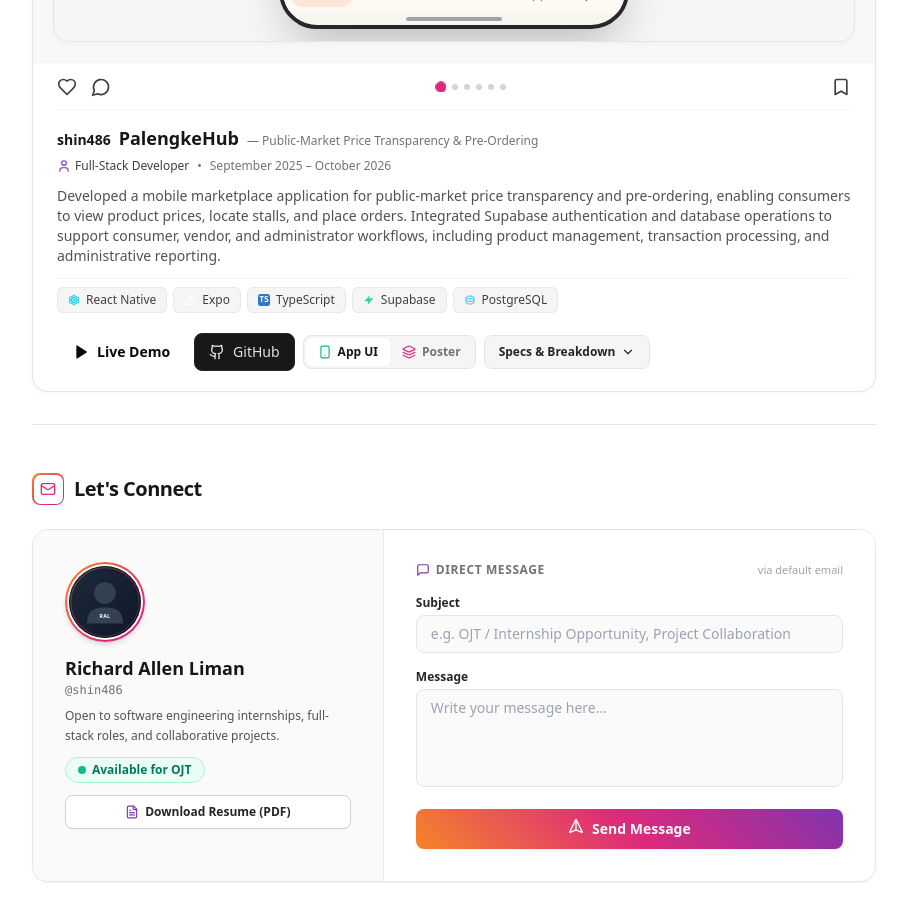
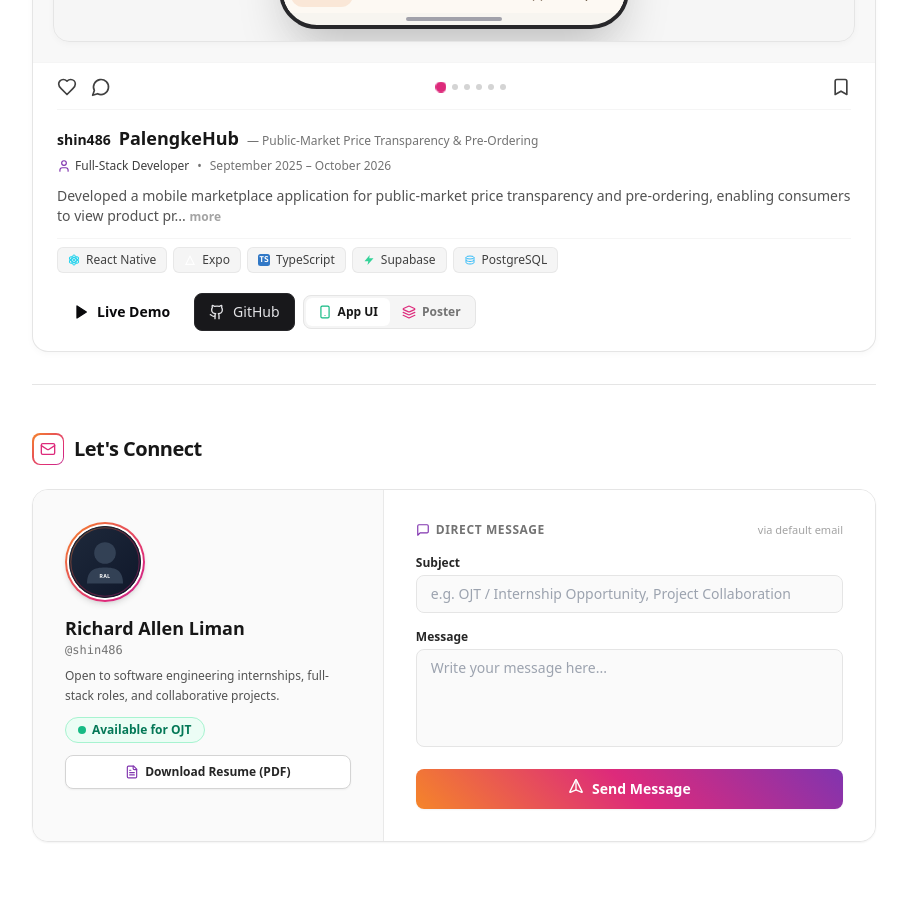
Before and after one commit to shin486/richard-allen-portfolio, a Next.js app: page / in a window 1280 px wide. Shown: the part 1240-2160 px from the top of the page, without its empty margins (0-907 px from the left). Built offline with nearby package versions, Linux system fonts and the light colour scheme.

Commit message:
feat: move project specs into caption with native Instagram '... more' expansion and clean up action buttons

```diff
--- a/components/ProjectGrid.tsx
+++ b/components/ProjectGrid.tsx
@@ -554,10 +554,56 @@ export const ProjectGrid: React.FC<ProjectGridProps> = ({
                   </div>
                 </div>
 
-                {/* Description */}
-                <p className="text-xs sm:text-sm text-neutral-600 dark:text-zinc-300 leading-relaxed">
-                  {activeProject.description}
-                </p>
+                {/* Instagram-Style Post Caption Body with "... more" / "less" Expansion */}
+                <div className="text-xs sm:text-sm text-neutral-600 dark:text-zinc-300 leading-relaxed">
+                  {isBreakdownExpanded ? (
+                    <div className="space-y-2.5 animate-fade-in">
+                      <p>{activeProject.description}</p>
+
+                      {/* Detailed Key Features & Architecture */}
+                      {activeProject.keyFeatures && activeProject.keyFeatures.length > 0 && (
+                        <div className="pt-2.5 border-t border-neutral-100 dark:border-zinc-800/80 space-y-1.5">
+                          <span className="text-[11px] font-bold uppercase tracking-wider text-neutral-700 dark:text-zinc-300 flex items-center gap-1.5">
+                            <CheckCircle className="w-3.5 h-3.5 text-emerald-500" />
+                            Key Features &amp; Architecture
+                          </span>
+                          <ul className="space-y-1.5 pl-1">
+                            {activeProject.keyFeatures.map((feature, idx) => (
+                              <li
+                                key={idx}
+                                className="flex items-start gap-2 text-xs text-neutral-600 dark:text-zinc-400"
+                              >
+                                <span className="mt-1.5 w-1.5 h-1.5 rounded-full bg-ig-pink flex-shrink-0" />
+                                <span className="leading-relaxed">{feature}</span>
+                              </li>
+                            ))}
+                          </ul>
+                        </div>
+                      )}
+
+                      <button
+                        type="button"
+                        onClick={() => setIsBreakdownExpanded(false)}
+                        className="text-neutral-400 hover:text-neutral-600 dark:text-zinc-500 dark:hover:text-zinc-300 font-semibold text-xs cursor-pointer inline-block"
+                      >
+                        less
+                      </button>
+                    </div>
+                  ) : (
+                    <p>
+                      {activeProject.description.length > 135
+                        ? `${activeProject.description.slice(0, 135).trim()}... `
+                        : `${activeProject.description} `}
+                      <button
+                        type="button"
+                        onClick={() => setIsBreakdownExpanded(true)}
+                        className="text-neutral-400 hover:text-neutral-600 dark:text-zinc-500 dark:hover:text-zinc-300 font-semibold text-xs cursor-pointer inline-block"
+                      >
+                        more
+                      </button>
+                    </p>
+                  )}
+                </div>
 
                 {/* Optional Service Management & Operations Callout (e.g., AVMS) */}
                 {activeProject.operationsNote && (
@@ -675,33 +721,6 @@ export const ProjectGrid: React.FC<ProjectGridProps> = ({
                   })}
                 </div>
 
-                {/* Inline Project Breakdown (Expands directly on the page, no modal layer lock) */}
-                {isBreakdownExpanded && (
-                  <div className="pt-3.5 pb-1 space-y-3 border-t border-neutral-100 dark:border-zinc-800/80 animate-fade-in">
-                    {/* Key Features */}
-                    {activeProject.keyFeatures &&
-                      activeProject.keyFeatures.length > 0 && (
-                        <div>
-                          <h4 className="text-[11px] font-bold uppercase tracking-wider text-neutral-500 dark:text-zinc-400 mb-2 flex items-center gap-1.5">
-                            <CheckCircle className="w-3.5 h-3.5 text-emerald-500" />
-                            Key Features &amp; Architecture
-                          </h4>
-                          <ul className="space-y-2">
-                            {activeProject.keyFeatures.map((feature, idx) => (
-                              <li
-                                key={idx}
-                                className="flex items-start gap-2.5 text-xs sm:text-sm text-neutral-700 dark:text-zinc-300"
-                              >
-                                <span className="mt-1.5 w-1.5 h-1.5 rounded-full bg-ig-pink flex-shrink-0" />
-                                <span className="leading-relaxed">{feature}</span>
-                              </li>
-                            ))}
-                          </ul>
-                        </div>
-                      )}
-                  </div>
-                )}
-
                 {/* Action Footer Buttons */}
                 <div className="flex flex-wrap items-center justify-between gap-2.5 pt-2">
                   <div className="flex flex-wrap items-center gap-2">
@@ -759,24 +778,6 @@ export const ProjectGrid: React.FC<ProjectGridProps> = ({
                         <span>Poster</span>
                       </button>
                     </div>
-
-                    {/* Specs & Breakdown Button with smooth rotating chevron */}
-                    <button
-                      onClick={() => setIsBreakdownExpanded((prev) => !prev)}
-                      data-note="Inspect architecture breakdown, database models, and key features."
-                      className="inline-flex items-center gap-1.5 px-3.5 py-2 rounded-lg text-xs font-semibold text-neutral-800 dark:text-zinc-200 bg-neutral-100 dark:bg-zinc-900 hover:bg-neutral-200 dark:hover:bg-zinc-800 border border-neutral-200 dark:border-zinc-800 active:scale-95 transition-all"
-                    >
-                      <span>
-                        {isBreakdownExpanded
-                          ? "Hide Specs"
-                          : "Specs & Breakdown"}
-                      </span>
-                      <ChevronDown
-                        className={`w-3.5 h-3.5 transition-transform duration-200 ${
-                          isBreakdownExpanded ? "rotate-180 text-ig-pink" : ""
-                        }`}
-                      />
-                    </button>
                   </div>
                 </div>
               </div>
```
